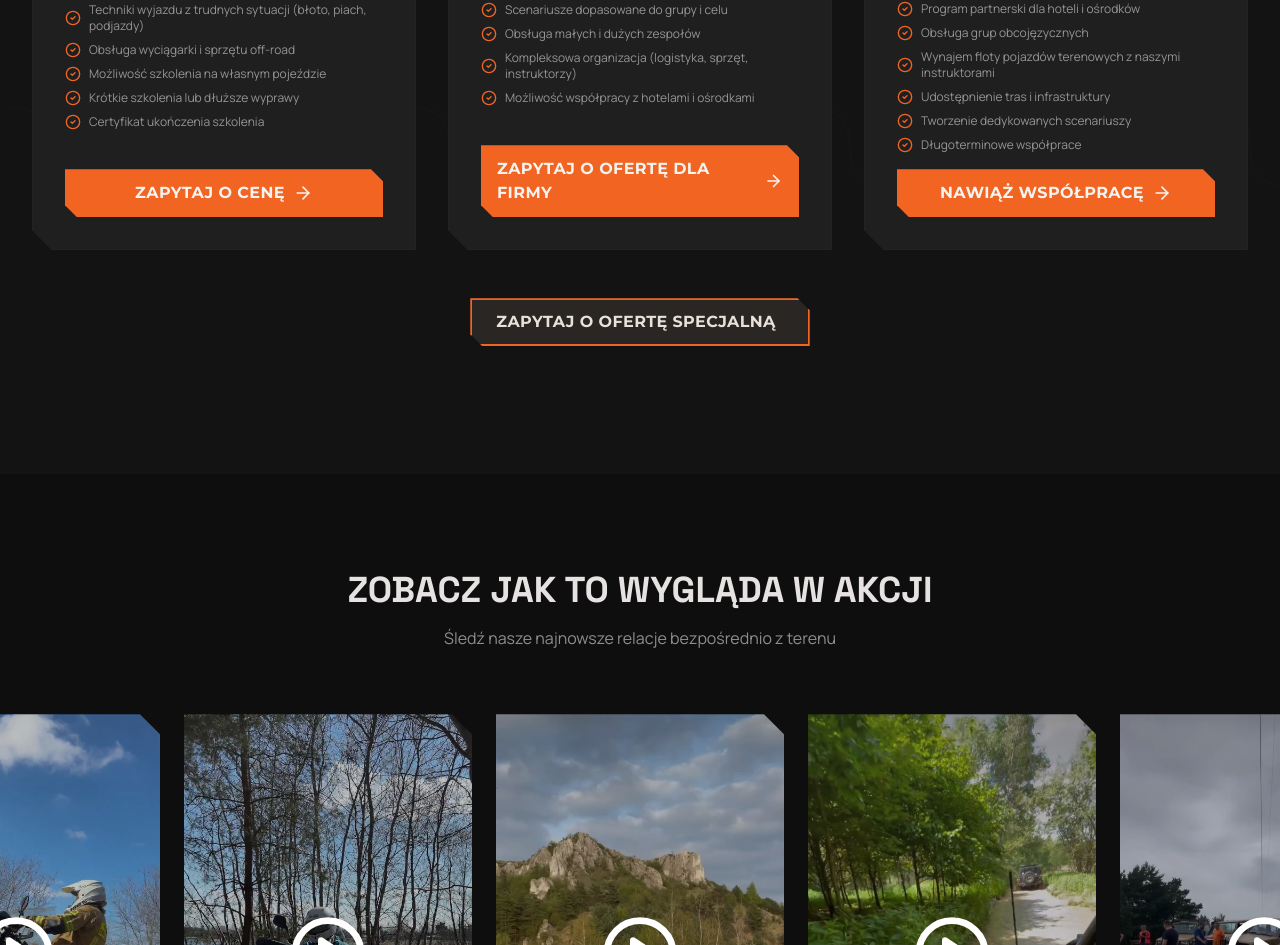
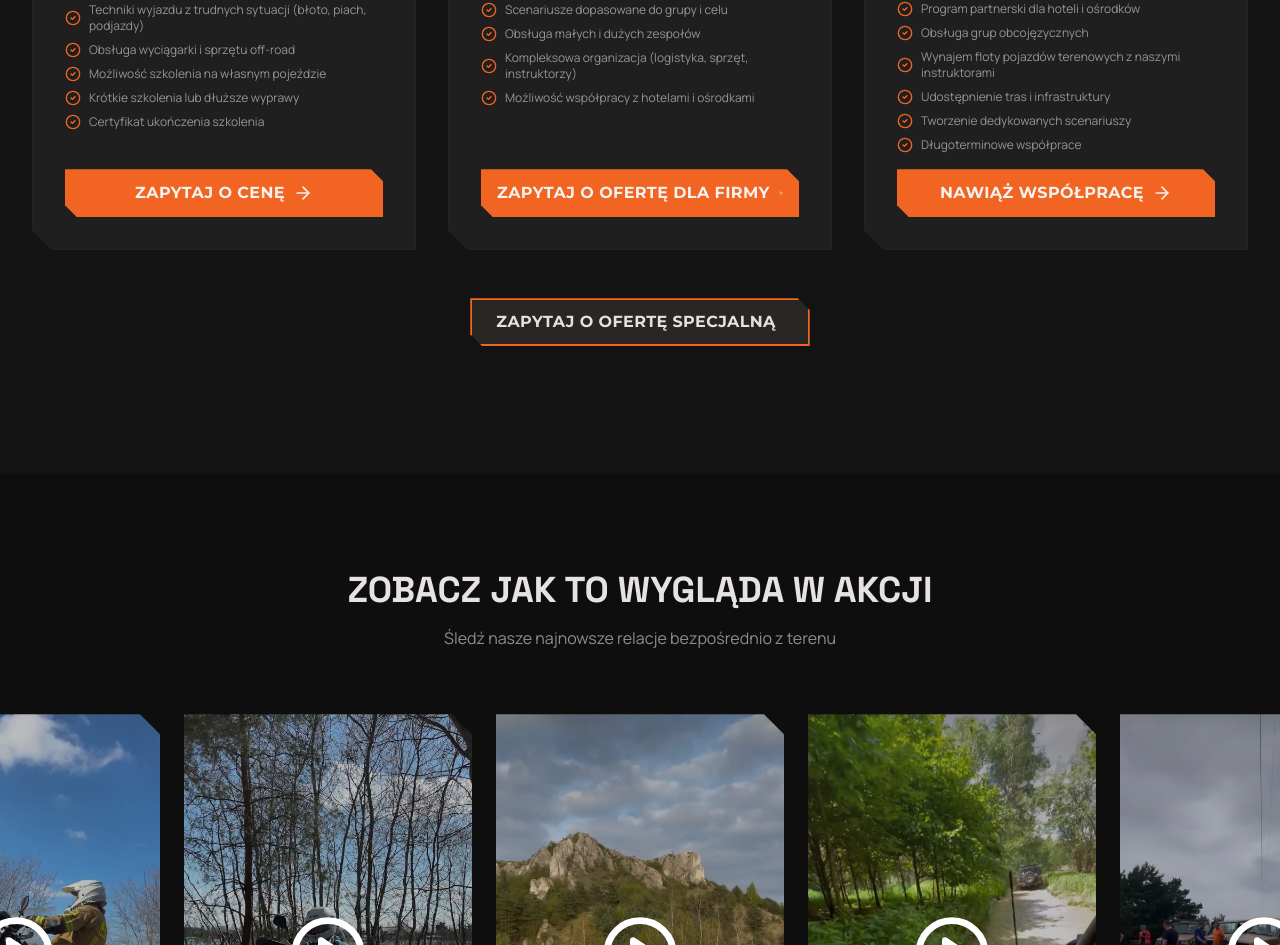
Before and after one commit to PiotrStrzelichowskii/Integracja2, a Next.js app in the folder integracja4x4-nextjs/: page / in a window 1280 px wide. Shown: the part 1665-2610 px from the top of the page. Built offline with nearby package versions, Linux system fonts and the light colour scheme; no server answers.

Commit message:
Update OfferSection button styles for improved layout consistency
- Modified the button class in OfferSection to include 'whitespace-nowrap' for better text handling and layout stability across different screen sizes.

```diff
--- a/integracja4x4-nextjs/src/components/redesign/OfferSection.tsx
+++ b/integracja4x4-nextjs/src/components/redesign/OfferSection.tsx
@@ -109,7 +109,7 @@ export default function OfferSection() {
                 </ul>
                 <a
                   href="#kontakt"
-                  className="btn-offroad-primary font-montserrat uppercase tracking-tight md:tracking-wide text-xs sm:text-sm md:text-base inline-flex w-full mt-4 md:mt-6 items-center justify-center gap-1.5 sm:gap-2 [@media(min-height:1000px)]:md:text-lg [@media(min-height:1000px)]:md:py-4 [@media(min-height:1000px)]:md:px-10 px-2 min-[380px]:px-4"
+                  className="btn-offroad-primary font-montserrat uppercase tracking-tight md:tracking-wide text-xs sm:text-sm md:text-base inline-flex w-full mt-4 md:mt-6 items-center justify-center gap-1.5 sm:gap-2 [@media(min-height:1000px)]:md:text-lg [@media(min-height:1000px)]:md:py-4 [@media(min-height:1000px)]:md:px-10 px-2 min-[380px]:px-4 whitespace-nowrap"
                 >
                   {t(card.ctaKey)}{" "}
                   <ArrowRight className="w-3.5 h-3.5 min-[380px]:w-4 min-[380px]:h-4 md:w-5 md:h-5" aria-hidden="true" />
```
